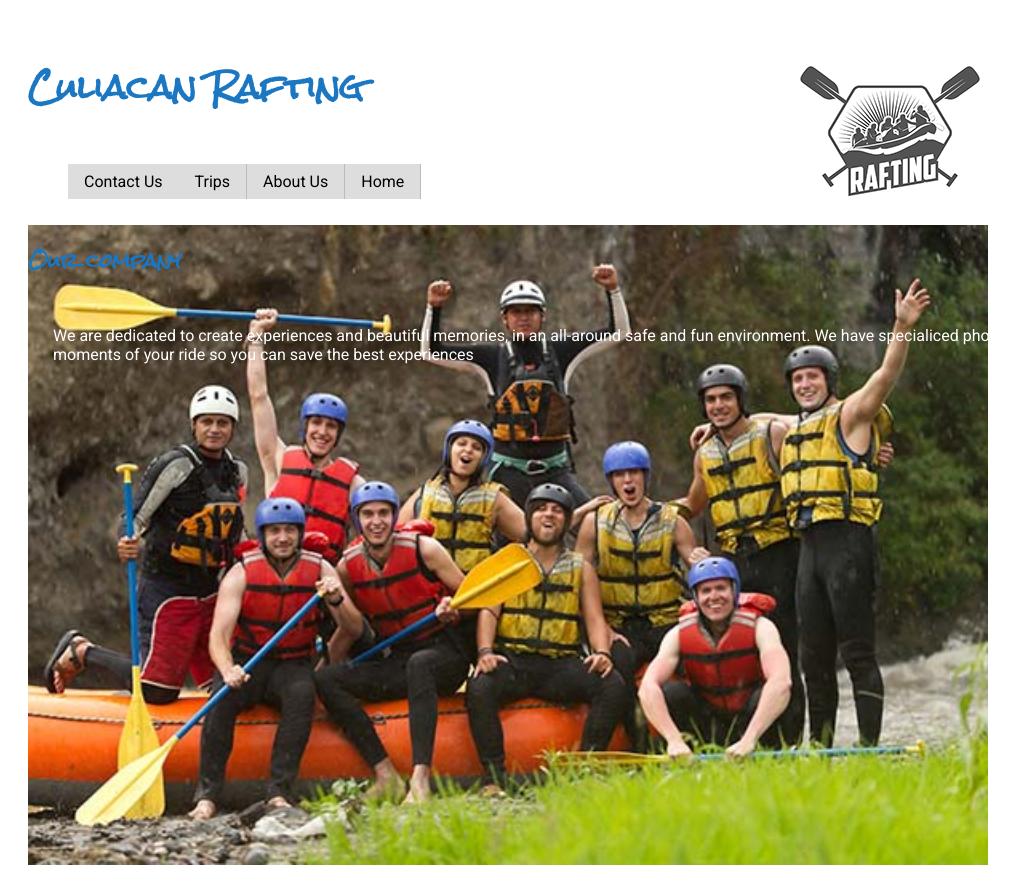
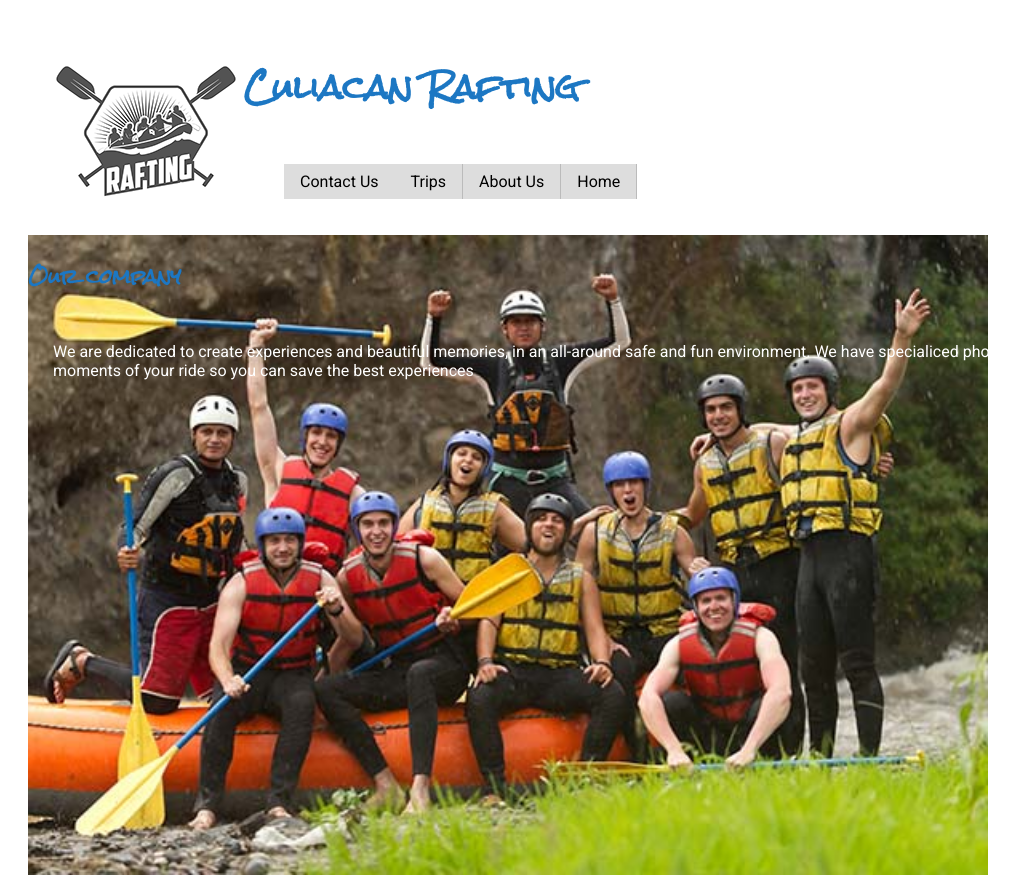
Before and after one commit to ing-armandoramos/wdd130, a plain HTML site: page wwr/about.html in a window 1280 px wide. Shown: the top 875 px of the page, without its empty margins (0-1023 px from the left). Drawn offline with Linux system fonts and the light colour scheme.

Commit message:
fixed nav

```diff
--- a/wwr/styles/rafting.css
+++ b/wwr/styles/rafting.css
@@ -42,6 +42,7 @@ img {
 }
 
 .logo-img {
+    float:left;
     display: flex;
     left: 0px;
     margin: 1rem;
@@ -54,6 +55,10 @@ img {
 .descriprion-img{
     display:inline-block;
 
+}
+
+nav{
+    display:flex;
 }
 
 li{
```
